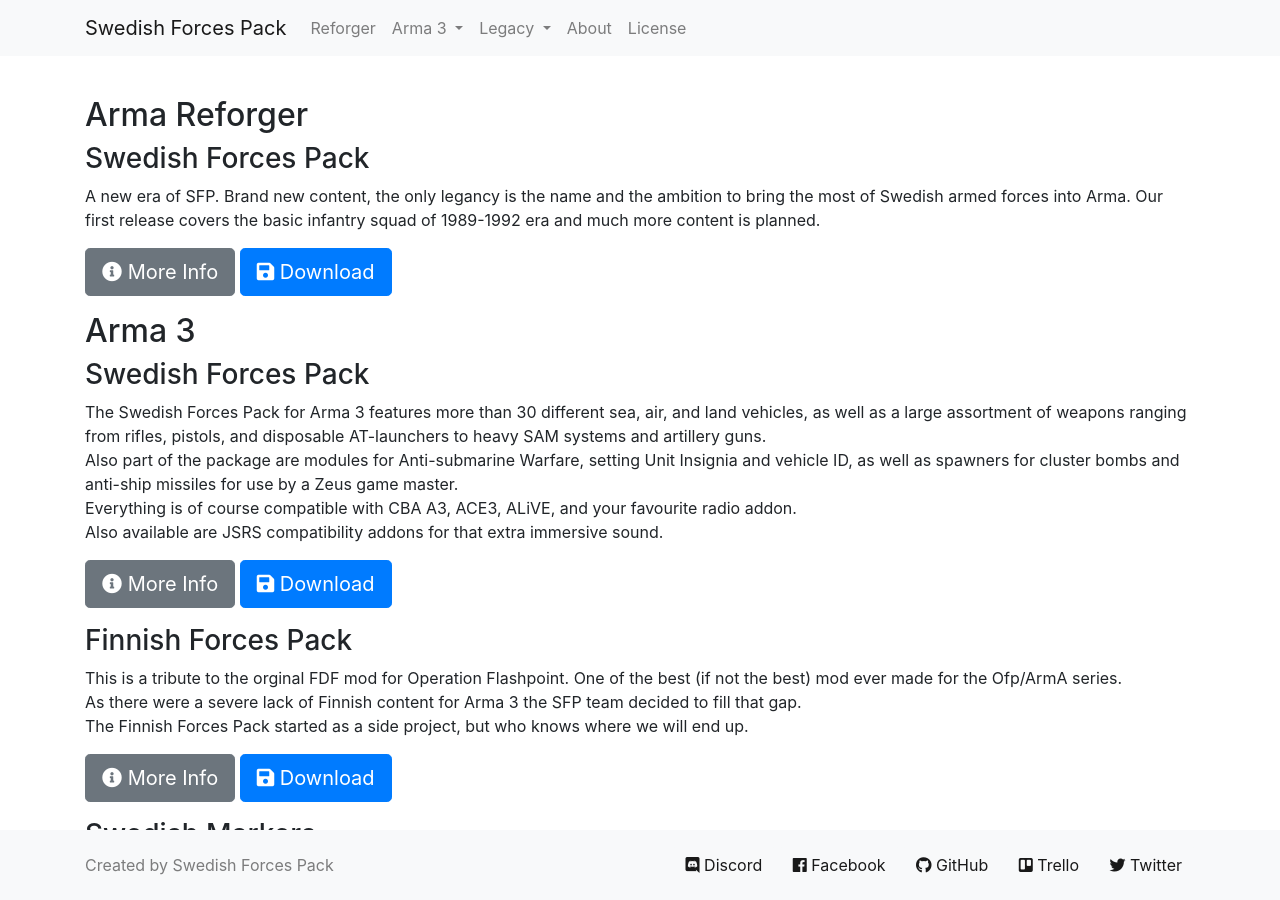
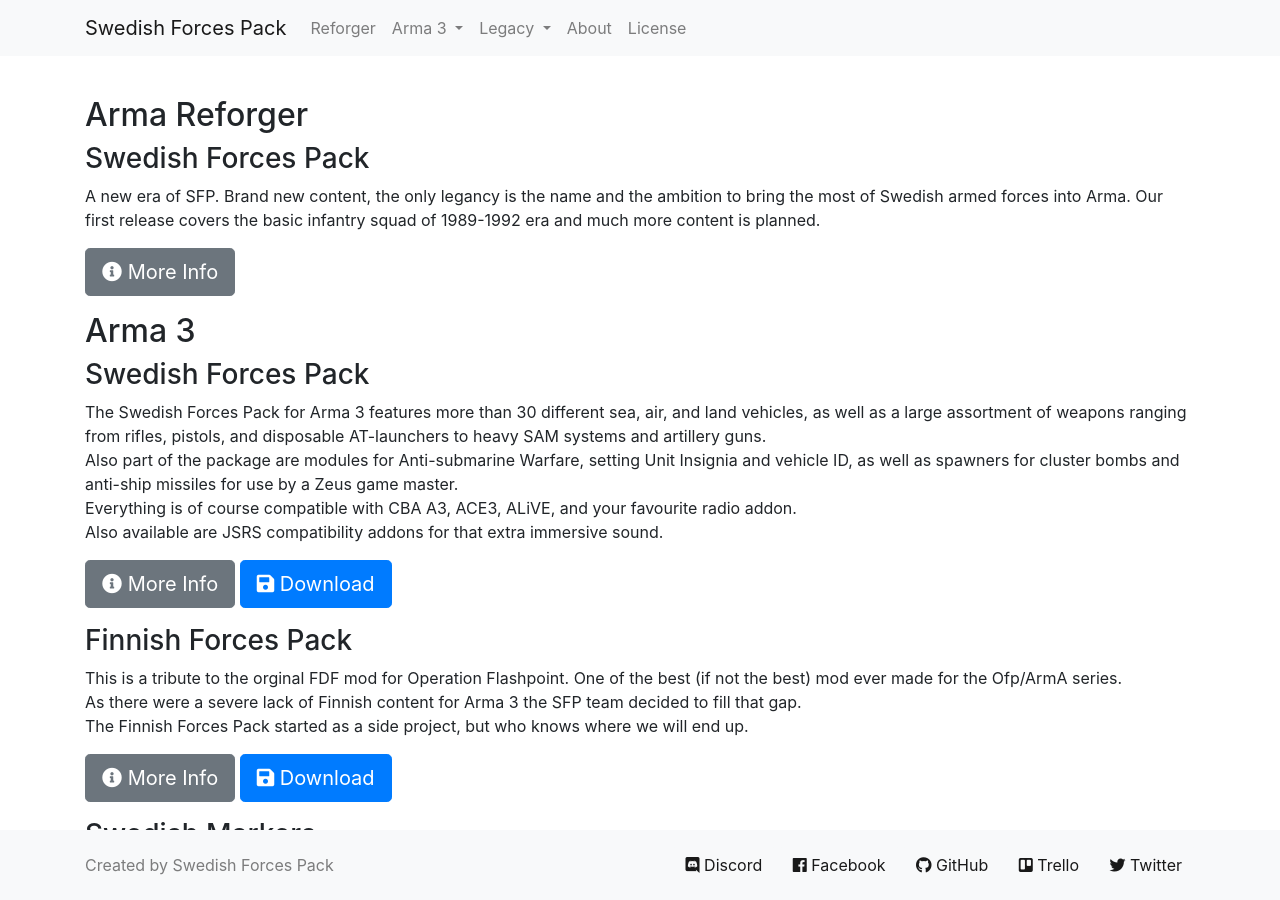
Before and after one commit to SwedishForcesPack/swedishforcespack.github.io, a Jekyll site: the page built from index.html, in a window 1280 px wide and 900 px high, scrolled down 680 px. Built offline with Jekyll 4.4.1, drawn with Linux system fonts in a browser that asks for light colours; nearby versions of some CDN libraries; comment, search, counter and statistics services are not loaded.

Commit message:
Remove download button from start page

```diff
--- a/index.html
+++ b/index.html
@@ -20,10 +20,6 @@
       <a class="btn btn-secondary btn-lg" href="/reforger/">
         <span class="fa fa-info-circle"></span>
         More Info
-      </a>
-      <a class="btn btn-primary btn-lg" href="/reforger/">
-        <span class="fa fa-save"></span>
-        Download
       </a>
     </p>
   </div>
```
